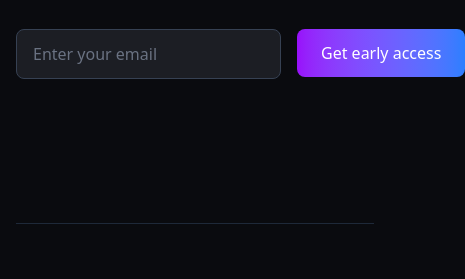
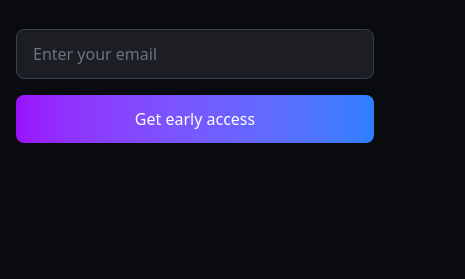
Before and after one commit to mttschltz/exnota-home, an Astro site: page / in a window 390 px wide. Shown: the part 565-844 px from the top of the page, 465 px wide, since content can reach past the window. Built offline with nearby package versions, Linux system fonts and the light colour scheme; Astro itself is replaced by a stand-in of ours; a script that the page names is missing.

Commit message:
Wrap signup button on small screens

```diff
--- a/src/pages/index.astro
+++ b/src/pages/index.astro
@@ -50,11 +50,11 @@ import deleteDuplicates from '../images/delete-duplicates2.png';
 						<div id="mc_embed_signup">
 							<form action="https://exnota.us18.list-manage.com/subscribe/post?u=86d0611eb4425672b118dd402&amp;id=fb13dc27d1&amp;f_id=0014b0e6f0" method="post" id="mc-embedded-subscribe-form" name="mc-embedded-subscribe-form" class="validate" target="_blank">
 								<div id="mc_embed_signup_scroll">
-									<div class="flex gap-4 max-w-xl">
+									<div class="flex flex-col sm:flex-row gap-4 max-w-xl">
 										<input
 											type="email"
 											name="EMAIL"
-											class="required email flex-1 px-4 py-3 rounded-lg bg-[#1C1E24] border border-gray-700 text-white placeholder-gray-500 focus:outline-none focus:border-purple-500"
+											class="required email w-full px-4 py-3 rounded-lg bg-[#1C1E24] border border-gray-700 text-white placeholder-gray-500 focus:outline-none focus:border-purple-500"
 											id="mce-EMAIL"
 											placeholder="Enter your email"
 											required
@@ -62,13 +62,13 @@ import deleteDuplicates from '../images/delete-duplicates2.png';
 										<div aria-hidden="true" style="position: absolute; left: -5000px;">
 											<input type="text" name="b_86d0611eb4425672b118dd402_fb13dc27d1" tabindex="-1" value="" />
 										</div>
-										<div class="clear foot">
+										<div class="clear foot w-full sm:w-auto">
 											<input
 												type="submit"
 												value="Get early access"
 												name="subscribe"
 												id="mc-embedded-subscribe"
-												class="px-6 py-3 bg-gradient-to-r from-purple-600 to-blue-500 hover:from-purple-700 hover:to-blue-600 rounded-lg font-medium transition-colors cursor-pointer"
+												class="w-full sm:w-auto px-6 py-3 bg-gradient-to-r from-purple-600 to-blue-500 hover:from-purple-700 hover:to-blue-600 rounded-lg font-medium transition-colors cursor-pointer"
 											/>
 										</div>
 									</div>
```
